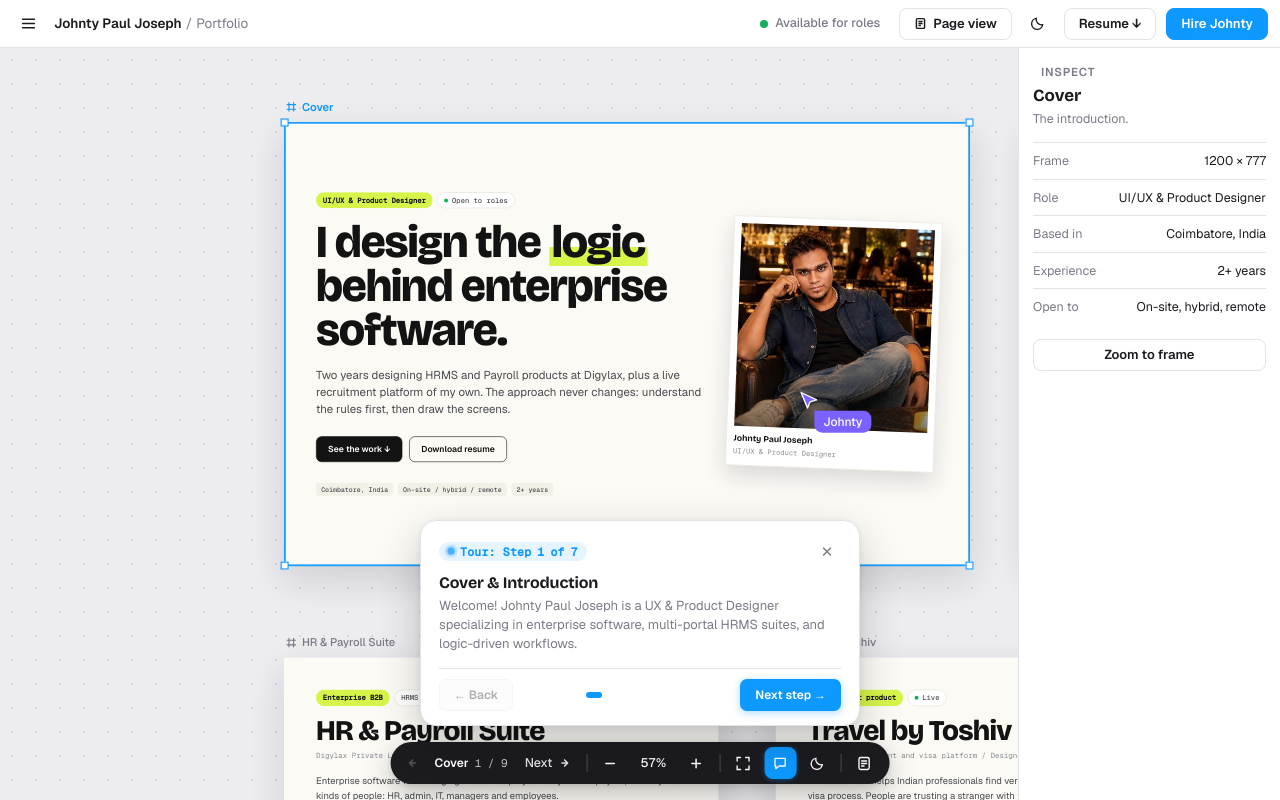
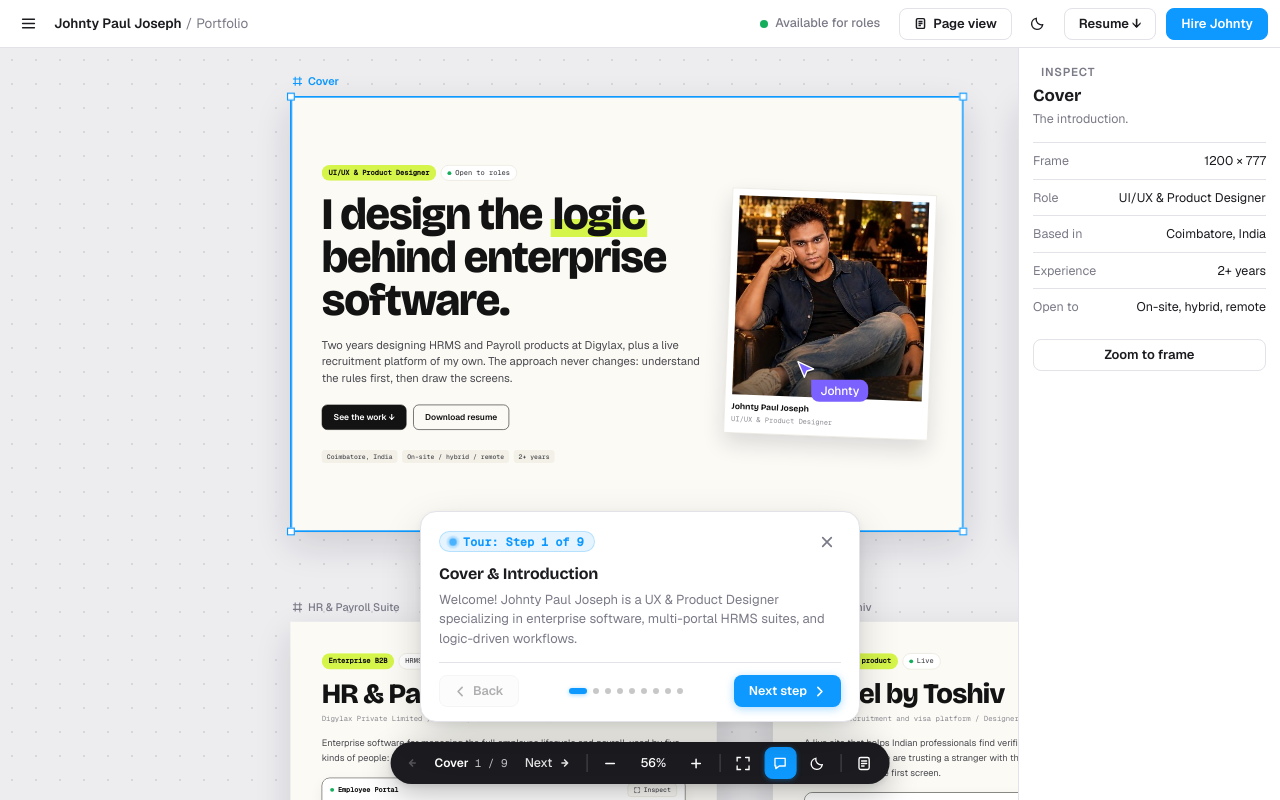
Before and after one commit to JohntyJoseph1/Johnty-Paul-Joseph-Portfolio, a website: page index.html in a window 1280 px wide. Both pictures are taken after a click on the button "Take guided tour →". Drawn offline with nearby package versions, Linux system fonts and the light colour scheme.

Commit message:
fix(tour): expand to 9 frames, fix project frame IDs, center button arrows, and polish card styling

```diff
--- a/css/styles.css
+++ b/css/styles.css
@@ -1643,11 +1643,11 @@
 /* ---------- Guided Walkthrough Tour Card ---------- */
 #tourGuide {
   position: fixed;
-  bottom: 74px;
+  bottom: 78px;
   left: 50%;
   transform: translate(-50%, 16px);
   z-index: 120;
-  width: min(440px, calc(100vw - 28px));
+  width: min(440px, calc(100vw - 24px));
   opacity: 0;
   pointer-events: none;
   transition: opacity .25s ease, transform .25s cubic-bezier(0.16, 1, 0.3, 1);
@@ -1663,18 +1663,18 @@
   color: var(--ui);
   border: 1px solid var(--line);
   border-radius: 16px;
-  box-shadow: 0 16px 44px rgba(0, 0, 0, 0.2), 0 2px 8px rgba(0, 0, 0, 0.08);
+  box-shadow: 0 16px 44px -4px rgba(0, 0, 0, 0.2), 0 2px 8px rgba(0, 0, 0, 0.06);
   padding: 16px 18px 14px;
   box-sizing: border-box;
-  backdrop-filter: blur(12px);
-  -webkit-backdrop-filter: blur(12px);
+  backdrop-filter: blur(14px);
+  -webkit-backdrop-filter: blur(14px);
 }
 :root[data-theme="dark"] .tg-card {
-  box-shadow: 0 16px 48px rgba(0, 0, 0, 0.65), 0 0 0 1px rgba(255, 255, 255, 0.08);
+  box-shadow: 0 20px 52px rgba(0, 0, 0, 0.7), 0 0 0 1px rgba(255, 255, 255, 0.1);
 }
 @media (prefers-color-scheme: dark) {
   :root[data-theme="auto"] .tg-card {
-    box-shadow: 0 16px 48px rgba(0, 0, 0, 0.65), 0 0 0 1px rgba(255, 255, 255, 0.08);
+    box-shadow: 0 20px 52px rgba(0, 0, 0, 0.7), 0 0 0 1px rgba(255, 255, 255, 0.1);
   }
 }
 .tg-header {
@@ -1686,13 +1686,14 @@
 .tg-badge {
   display: inline-flex;
   align-items: center;
-  gap: 6px;
+  gap: 7px;
   font: 600 11.5px/1 'Geist Mono', monospace;
   color: var(--sel);
   background: var(--sel-soft);
-  padding: 4px 9px;
+  padding: 4px 10px;
   border-radius: 999px;
   letter-spacing: .02em;
+  border: 1px solid rgba(13, 153, 255, 0.22);
 }
 .tg-dot {
   width: 6px;
@@ -1709,30 +1710,29 @@
 .tg-close {
   width: 28px;
   height: 28px;
-  border-radius: 6px;
-  border: 0;
+  border-radius: 7px;
+  border: 1px solid transparent;
   background: transparent;
   color: var(--ui-dim);
   cursor: pointer;
   display: grid;
   place-items: center;
-  font-size: 15px;
-  line-height: 1;
   transition: all .15s ease;
   padding: 0;
 }
 .tg-close:hover {
   background: var(--chrome-2);
   color: var(--ui);
+  border-color: var(--line);
 }
 .tg-body h3 {
-  font: 700 16px/1.25 'Bricolage Grotesque', sans-serif;
+  font: 700 16px/1.3 'Bricolage Grotesque', sans-serif;
   letter-spacing: -.01em;
-  margin: 0 0 4px;
+  margin: 0 0 5px;
   color: var(--ui);
 }
 .tg-body p {
-  font: 400 13px/1.45 'Geist', sans-serif;
+  font: 400 13px/1.5 'Geist', sans-serif;
   color: var(--ui-dim);
   margin: 0 0 14px;
 }
@@ -1740,25 +1740,46 @@
   display: flex;
   align-items: center;
   justify-content: space-between;
-  gap: 10px;
-  padding-top: 10px;
+  gap: 12px;
+  padding-top: 12px;
   border-top: 1px solid var(--line);
 }
 .tg-dots {
   display: flex;
   align-items: center;
-  gap: 5px;
+  justify-content: center;
+  gap: 6px;
+  flex: 1;
 }
 .tg-d {
   position: relative;
   width: 6px;
   height: 6px;
-  border-radius: 50%;
-  background: var(--rule);
+  border-radius: 999px;
+  background: rgba(0, 0, 0, 0.22);
   cursor: pointer;
-  transition: all .2s ease;
+  transition: all .2s cubic-bezier(0.16, 1, 0.3, 1);
   border: 0;
   padding: 0;
+  flex-shrink: 0;
+}
+:root[data-theme="dark"] .tg-d {
+  background: rgba(255, 255, 255, 0.28);
+}
+@media (prefers-color-scheme: dark) {
+  :root[data-theme="auto"] .tg-d {
+    background: rgba(255, 255, 255, 0.28);
+  }
+}
+.tg-d:hover {
+  background: var(--ui-dim);
+  transform: scale(1.3);
+}
+.tg-d.active {
+  width: 18px;
+  border-radius: 999px;
+  background: var(--sel);
+  box-shadow: 0 1px 4px rgba(13, 153, 255, 0.4);
 }
 .tg-d::after {
   content: '';
@@ -1768,28 +1789,30 @@
   left: -5px;
   right: -5px;
 }
-.tg-d:hover {
-  transform: scale(1.3);
-  background: var(--ui-dim);
-}
-.tg-d.active {
-  width: 16px;
-  border-radius: 4px;
-  background: var(--sel);
-}
 .tg-btn {
   height: 32px;
   padding: 0 14px;
-  border-radius: 7px;
-  font: 600 12px/1 'Geist', sans-serif;
+  border-radius: 8px;
+  font: 600 12.5px/1 'Geist', -apple-system, sans-serif;
   cursor: pointer;
   border: 1px solid transparent;
   display: inline-flex;
   align-items: center;
   justify-content: center;
-  gap: 5px;
+  gap: 6px;
   transition: all .15s ease;
   box-sizing: border-box;
+  white-space: nowrap;
+}
+.tg-btn span {
+  display: inline-block;
+  line-height: 1;
+}
+.tg-btn .tg-arrow {
+  width: 13px;
+  height: 13px;
+  display: block;
+  flex-shrink: 0;
 }
 .tg-btn.secondary {
   background: var(--chrome-2);
@@ -1802,7 +1825,7 @@
 }
 .tg-btn.secondary:disabled {
   opacity: .35;
-  cursor: default;
+  cursor: not-allowed;
 }
 .tg-btn.primary {
   background: var(--sel);
--- a/index.html
+++ b/index.html
@@ -80,17 +80,23 @@
 <div id="tourGuide" class="ui" role="dialog" aria-modal="true" aria-labelledby="tgTitle">
   <div class="tg-card">
     <div class="tg-header">
-      <span class="tg-badge"><span class="tg-dot"></span>Tour: Step <b id="tgStepNum">1</b> of <span id="tgTotalSteps">7</span></span>
-      <button class="tg-close" id="tgClose" type="button" aria-label="Exit tour">✕</button>
+      <span class="tg-badge"><span class="tg-dot"></span>Tour: Step <b id="tgStepNum">1</b> of <span id="tgTotalSteps">9</span></span>
+      <button class="tg-close" id="tgClose" type="button" aria-label="Exit tour"><svg width="12" height="12" viewBox="0 0 14 14" fill="none" stroke="currentColor" stroke-width="2" stroke-linecap="round"><path d="M2 2l10 10M12 2L2 12"/></svg></button>
     </div>
     <div class="tg-body">
-      <h3 id="tgTitle">Cover & Overview</h3>
+      <h3 id="tgTitle">Cover & Introduction</h3>
       <p id="tgText">Welcome! Explore Johnty's work as a UX & Product Designer specializing in enterprise software.</p>
     </div>
     <div class="tg-footer">
-      <button class="tg-btn secondary" id="tgPrev" type="button">← Back</button>
+      <button class="tg-btn secondary" id="tgPrev" type="button">
+        <svg class="tg-arrow" width="13" height="13" viewBox="0 0 16 16" fill="none" stroke="currentColor" stroke-width="2" stroke-linecap="round" stroke-linejoin="round"><path d="M10 13L5 8l5-5"/></svg>
+        <span>Back</span>
+      </button>
       <div class="tg-dots" id="tgDots"></div>
-      <button class="tg-btn primary" id="tgNext" type="button">Next step →</button>
+      <button class="tg-btn primary" id="tgNext" type="button">
+        <span>Next step</span>
+        <svg class="tg-arrow" width="13" height="13" viewBox="0 0 16 16" fill="none" stroke="currentColor" stroke-width="2" stroke-linecap="round" stroke-linejoin="round"><path d="M6 3l5 5-5 5"/></svg>
+      </button>
     </div>
   </div>
 </div>
--- a/js/app.js
+++ b/js/app.js
@@ -411,7 +411,7 @@
     var layersVisible = layersEl && !layersEl.classList.contains('collapsed') && layersEl.style.display !== 'none';
     var l = (!simple && window.innerWidth > 900 && layersVisible) ? 236 : 0;
     var r = (!simple && window.innerWidth > 1180) ? 262 : 0;
-    var b = isTourActive ? (window.innerWidth < 500 ? 190 : 160) : 76;
+    var b = isTourActive ? (window.innerWidth < 500 ? 210 : 220) : 76;
     return { l: l, r: r, t: 48, b: b };
   }
   var lastInv = null, lastFar = null;
@@ -981,24 +981,34 @@
       text: "Enterprise software fails when logic is broken. Johnty maps permission matrixes, business rules, and edge states before touching visual polish."
     },
     {
-      frame: 'f-hrms',
+      frame: 'f-hr',
       title: 'Flagship: HR & Payroll Suite',
       text: "Enterprise B2B suite with interactive mockups. Explores onboarding, statutory payroll compliance, asset management, and role-based employee portals."
     },
     {
-      frame: 'f-travel',
+      frame: 'f-toshiv',
       title: 'Live Product: Travel by Toshiv',
       text: "Live overseas career and visa consultation platform. Designed with boarding-pass style step journeys, mobile-responsive layouts, and clear calls to action."
     },
     {
-      frame: 'f-robuster',
+      frame: 'f-ride',
       title: 'Mobile App: Robuster Ride',
       text: "Ride-hailing mobile concept featuring upfront price transparency, multi-stop route planning, and flexible scheduling."
     },
     {
       frame: 'f-process',
-      title: 'Design Process & Capabilities',
+      title: 'Design Process & Pipeline',
       text: "A structured 4-stage pipeline: Domain Discovery → Stories & Flows → High-Fidelity Validation → Engineering Handoff."
+    },
+    {
+      frame: 'f-caps',
+      title: 'Capabilities & Core Stack',
+      text: "Full-stack product design expertise: user research, workflow architecture, Figma design systems, interactive prototypes, and production code handoff."
+    },
+    {
+      frame: 'f-exp',
+      title: 'Experience & Background',
+      text: "Hands-on experience at Digylax designing production HRMS and B2B products, backed by operations experience in production execution."
     },
     {
       frame: 'f-contact',
@@ -1029,12 +1039,15 @@
     if (tgTitle) tgTitle.textContent = step.title;
     if (tgText) tgText.textContent = step.text;
 
-    if (tgPrev) tgPrev.disabled = (index === 0);
+    if (tgPrev) {
+      tgPrev.disabled = (index === 0);
+      tgPrev.innerHTML = '<svg class="tg-arrow" width="13" height="13" viewBox="0 0 16 16" fill="none" stroke="currentColor" stroke-width="2" stroke-linecap="round" stroke-linejoin="round"><path d="M10 13L5 8l5-5"/></svg><span>Back</span>';
+    }
     if (tgNext) {
       if (index === TOUR_STEPS.length - 1) {
-        tgNext.textContent = 'Finish tour ✦';
+        tgNext.innerHTML = '<span>Finish tour</span><svg class="tg-arrow" width="13" height="13" viewBox="0 0 16 16" fill="none" stroke="currentColor" stroke-width="2" stroke-linecap="round" stroke-linejoin="round"><path d="M3 8.5l3.5 3.5 6.5-7.5"/></svg>';
       } else {
-        tgNext.textContent = 'Next step →';
+        tgNext.innerHTML = '<span>Next step</span><svg class="tg-arrow" width="13" height="13" viewBox="0 0 16 16" fill="none" stroke="currentColor" stroke-width="2" stroke-linecap="round" stroke-linejoin="round"><path d="M6 3l5 5-5 5"/></svg>';
       }
     }
 
@@ -1044,7 +1057,7 @@
         var dot = document.createElement('button');
         dot.type = 'button';
         dot.className = 'tg-d' + (i === index ? ' active' : '');
-        dot.title = 'Step ' + (i + 1) + ': ' + s.title;
+        dot.title = 'Step ' + (i + 1) + ' of ' + TOUR_STEPS.length + ': ' + s.title;
         dot.setAttribute('aria-label', 'Go to tour step ' + (i + 1));
         dot.onclick = function (e) {
           e.stopPropagation();
@@ -1099,6 +1112,8 @@
       }
     };
   }
+
+  updateTourCardUI(0);
 
   window.startGuidedTour = startGuidedTour;
   window.endGuidedTour = endGuidedTour;
```
